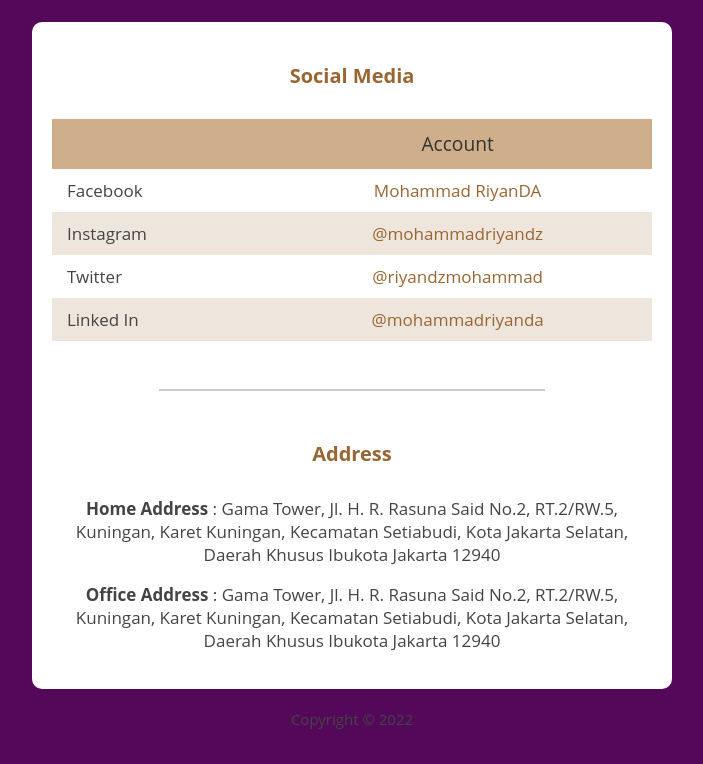
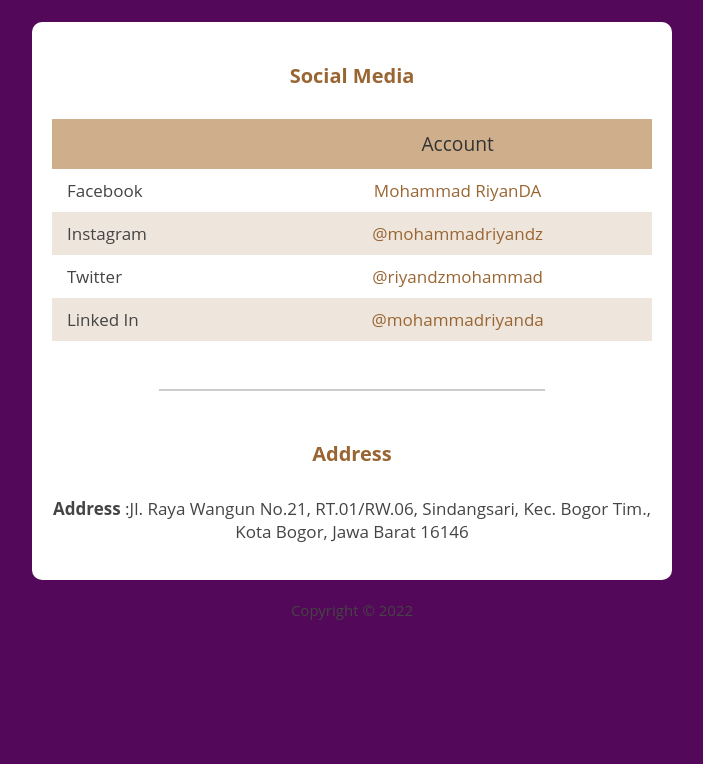
Before and after one commit to MohammadRiyanDZ/Personalweb, a plain HTML site: page contact.html in a window 1280 px wide. Shown: the part 137-901 px from the top of the page, without its empty margins (288-991 px from the left). After the commit the page ends 800 px from the top, so only its background shows below. Drawn offline with Linux system fonts and the light colour scheme.

Commit message:
Update contact.html

```diff
--- a/contact.html
+++ b/contact.html
@@ -58,8 +58,7 @@
     <!-- Contact -->
     <section class="section">
     <h2 class="section-header">Address</h2>
-    <p><b>Home Address </b>: Gama Tower, Jl. H. R. Rasuna Said No.2, RT.2/RW.5, Kuningan, Karet Kuningan, Kecamatan Setiabudi, Kota Jakarta Selatan, Daerah Khusus Ibukota Jakarta 12940</p>
-    <p><b>Office Address </b>: Gama Tower, Jl. H. R. Rasuna Said No.2, RT.2/RW.5, Kuningan, Karet Kuningan, Kecamatan Setiabudi, Kota Jakarta Selatan, Daerah Khusus Ibukota Jakarta 12940</p>
+    <p><b>Address </b>:Jl. Raya Wangun No.21, RT.01/RW.06, Sindangsari, Kec. Bogor Tim., Kota Bogor, Jawa Barat 16146</p>
     </section>
     </div>
     <footer>
```
